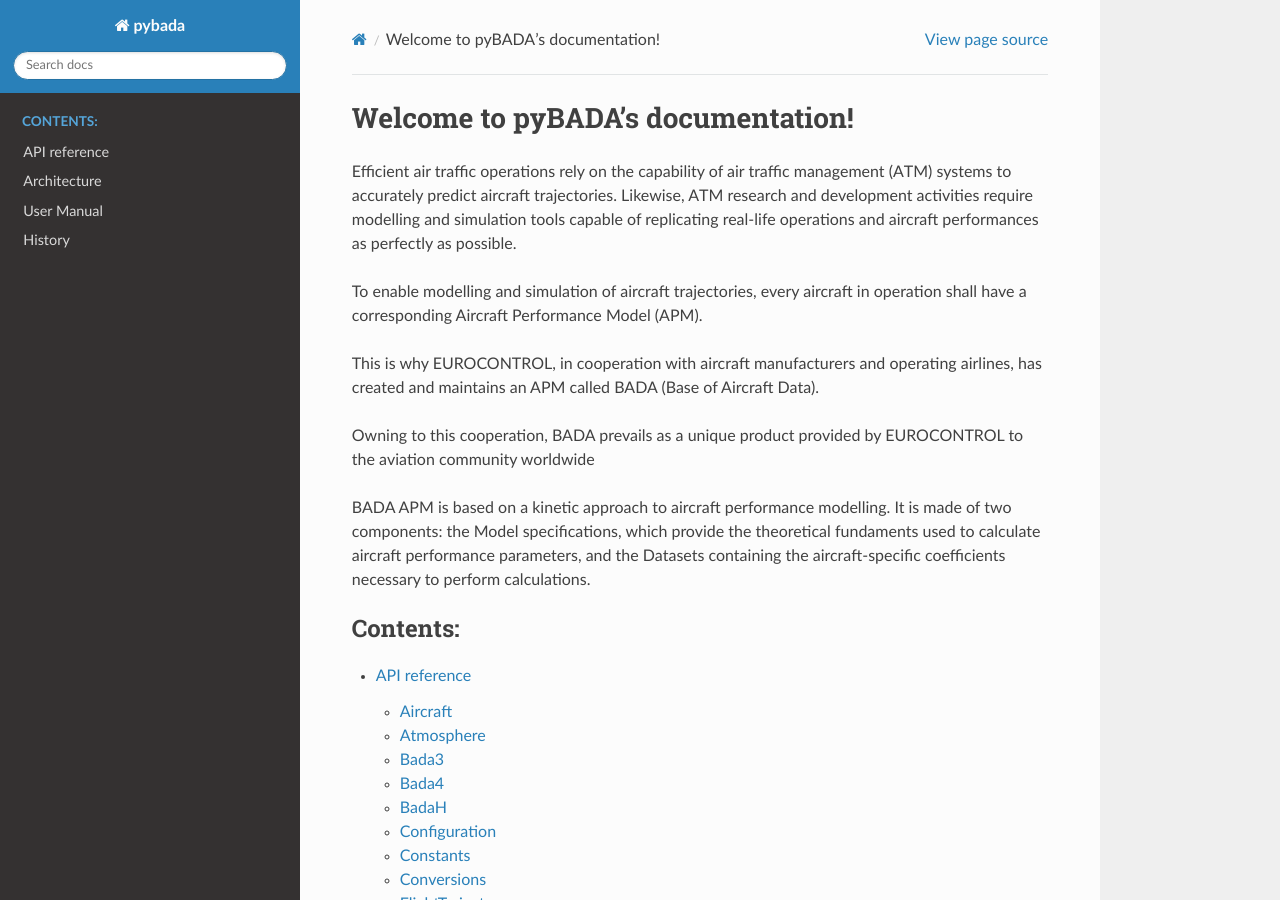
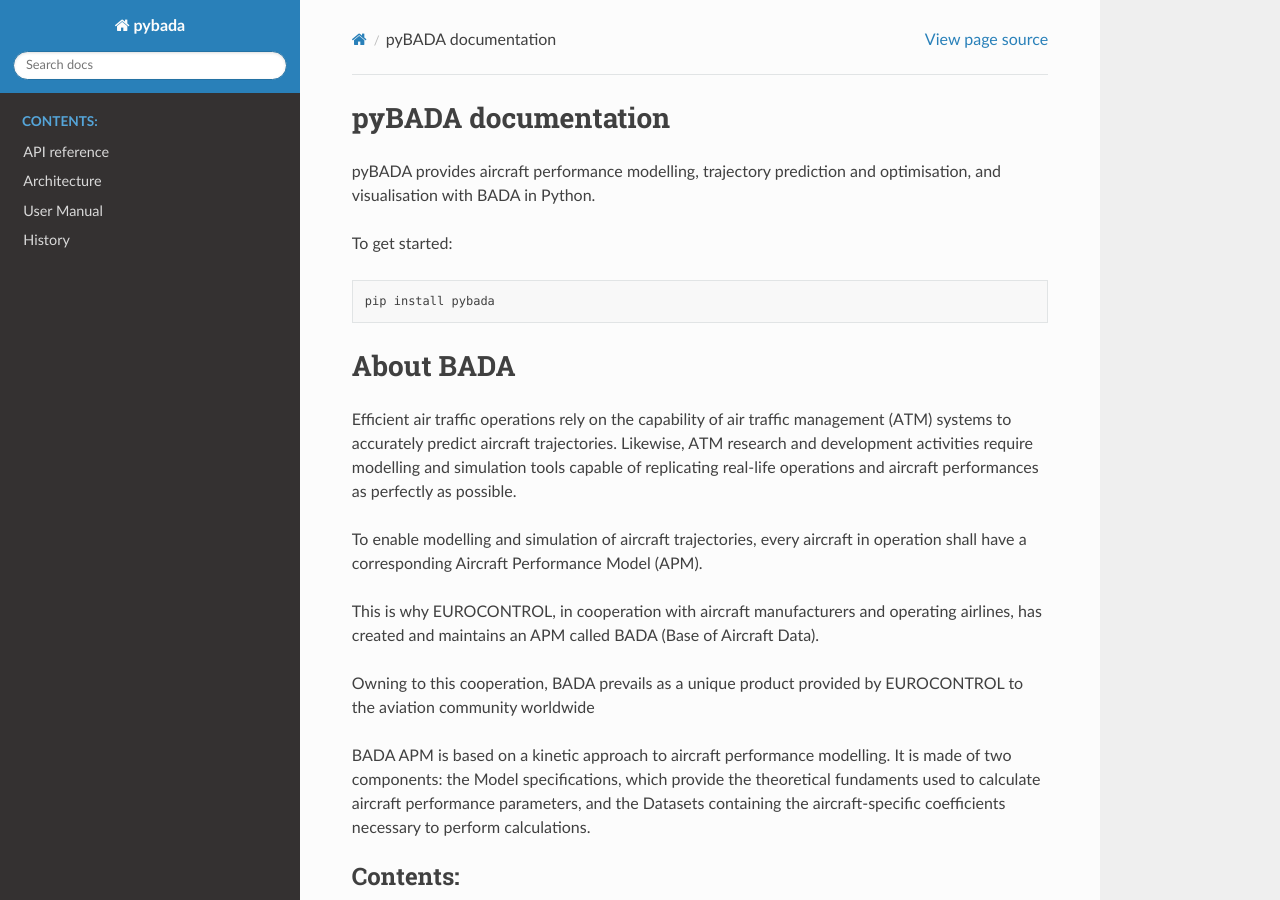
Before and after one commit to eurocontrol-bada/pybada, a Sphinx documentation site: the page built from docs/source/index.rst, in a window 1280 px wide and 900 px high. Built offline with Sphinx 7.4.7 and the Read the Docs theme 2.0.0, drawn with Linux system fonts in a browser that asks for light colours; pages that are not in the unit, such as notebooks, are missing from menus.

Commit message:
docs: updating maind page of documentation

```diff
--- a/docs/source/index.rst
+++ b/docs/source/index.rst
@@ -1,5 +1,17 @@
-Welcome to pyBADA's documentation!
+pyBADA documentation
 ==================================
+
+pyBADA provides aircraft performance modelling, trajectory prediction and optimisation, and visualisation with BADA in Python.
+
+To get started:
+
+.. code-block:: bash
+
+    pip install pybada
+
+
+About BADA
+==========
 
 Efficient air traffic operations rely on the capability of air traffic management (ATM) systems to accurately predict aircraft trajectories. Likewise, ATM research and development activities require modelling and simulation tools capable of replicating real-life operations and aircraft performances as perfectly as possible.
 
```
